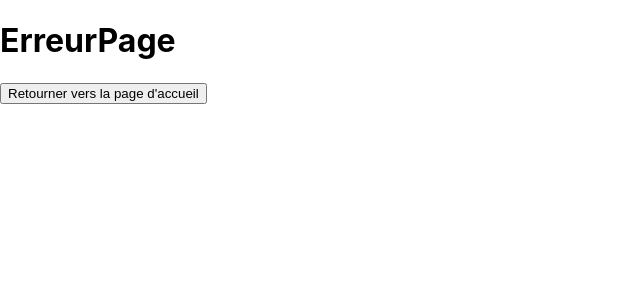
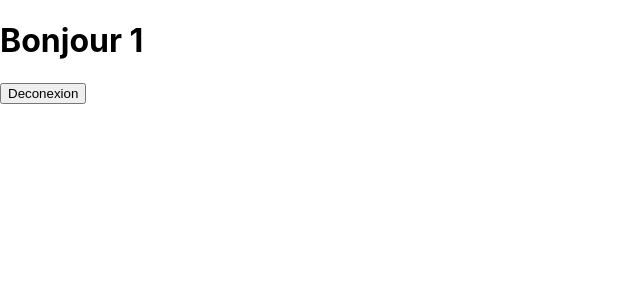
Before and after one commit to Bouria-ux/crazee-burger, a React (Create React App) app: page /Order/1 in a window 1280 px wide. Shown: the top 300 px of the page, without its empty margins (0-640 px from the left). Built offline with nearby package versions, Linux system fonts and the light colour scheme.

Commit message:
✨ F02: LOGIN > add redirection to ErreurPage onSubmit with username.

```diff
--- a/src/App.js
+++ b/src/App.js
@@ -13,7 +13,7 @@
   return (
   <Routes>
     <Route path="/" element={<LoginPage />}/>
-    <Route path="/order" element={<Orderpage />}/>
+    <Route path="/Order/:username" element={<Orderpage />}/>
     <Route path="*" element={<ErreurPage />}/>
 
   </Routes>
--- a/src/components/Pages/Order/Orderpage.js
+++ b/src/components/Pages/Order/Orderpage.js
@@ -1,10 +1,15 @@
 import React from 'react'
-import { Link } from "react-router-dom"
+import { Link, useParams } from "react-router-dom"
 
 export default function Orderpage() {
+  //State
+    const {username} = useParams()
+  //Comportement
+  console.log("username:", username)
+  //Affichage
   return (
     <div>
-      <h1>Orderpage</h1>
+      <h1>Bonjour {username}</h1>
         <Link to="/"> <button>Deconexion</button></Link>
       </div>
   )
--- a/src/components/Pages/login/LoginForm.js
+++ b/src/components/Pages/login/LoginForm.js
@@ -1,15 +1,17 @@
 import React, { useState } from 'react'
-import { Link } from "react-router-dom"
+import { Link, useNavigate } from "react-router-dom"
 export default function LoginForm() {
 // state
     const [inputValue, setinputValue] = useState("")
-
+    const navigate = useNavigate()
     // comportements
 
     const handleSubmit = (event) => {
         event.preventDefault()
-        alert(`Bonjour ${inputValue}`)
+       // alert(`Bonjour ${inputValue}`)
+
         setinputValue("")
+        navigate(`Order/${inputValue}`)
      }
 
  const handleChange = (event) => {
@@ -30,8 +32,6 @@
             />
             <button>Accédez a votre espace</button>
 
-            <Link to="/Order">Vers OrderPage</Link>
-
     </form>
   )
 }
```
